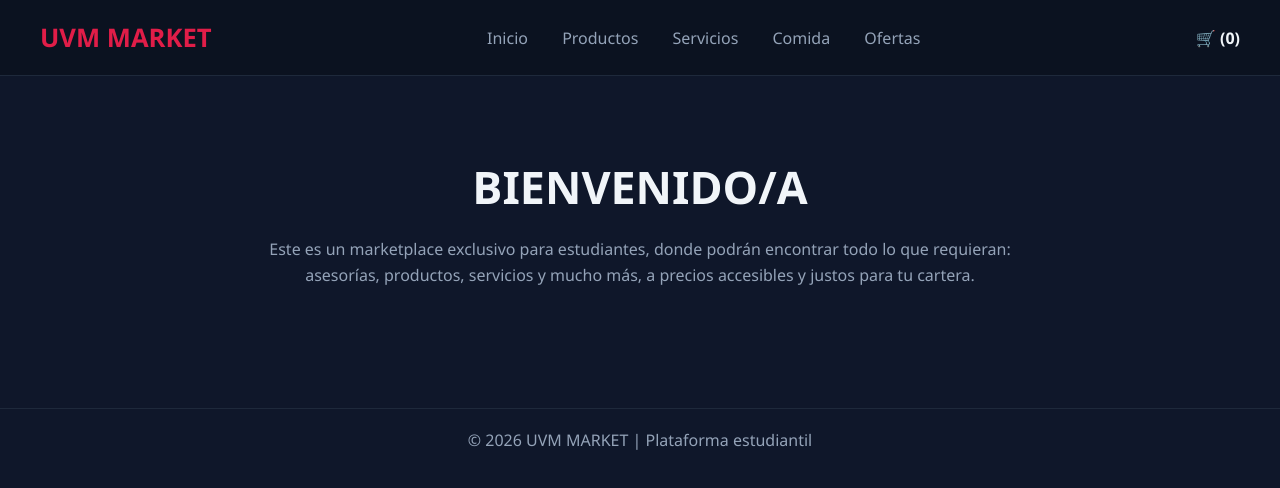
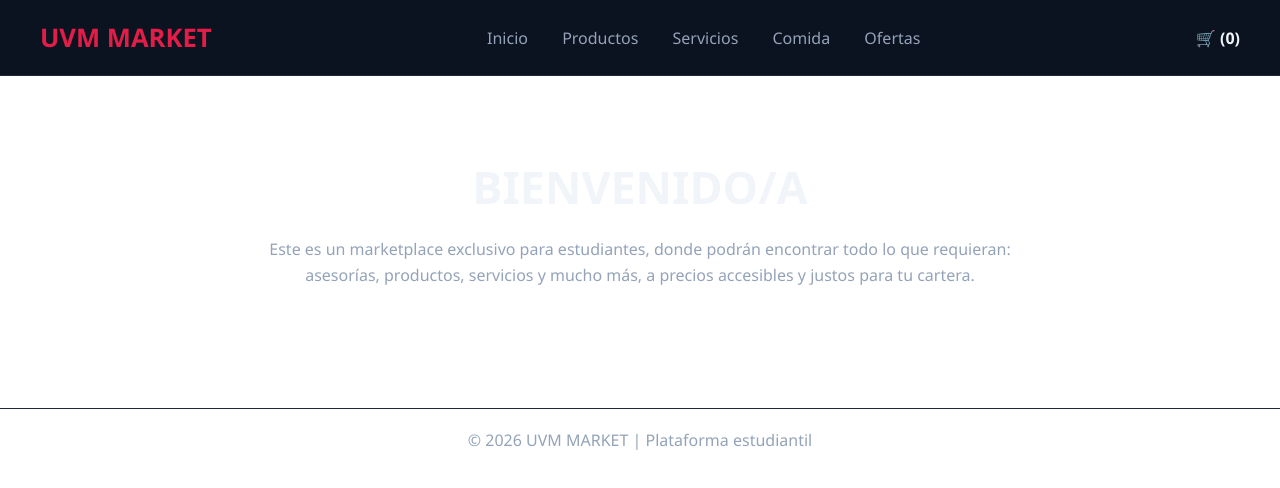
Before and after one commit to mvpbaxt22/UVM-MARKET, a plain HTML site: page index.html in a window 1280 px wide. Drawn offline with Linux system fonts and the light colour scheme.

Commit message:
Update index.html

```diff
--- a/index.html
+++ b/index.html
@@ -7,7 +7,7 @@
 
 <style>
 :root{
-    --bg:#0f172a;
+    --bg:#ffffff;
     --card:#1e293b;
     --accent:#e11d48;
     --text:#f1f5f9;
@@ -307,4 +307,5 @@ function toggleCart(){
 </script>
 
 </body>
+
 </html>
```
